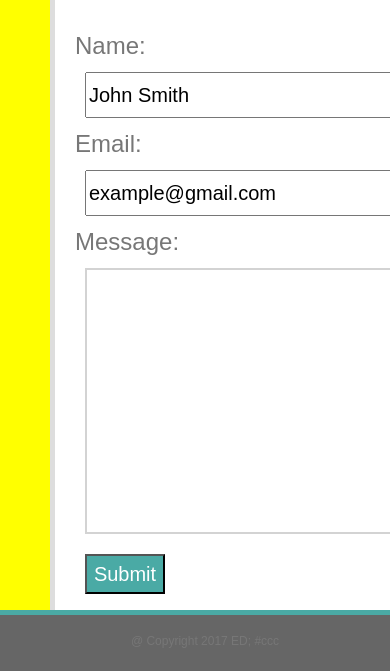
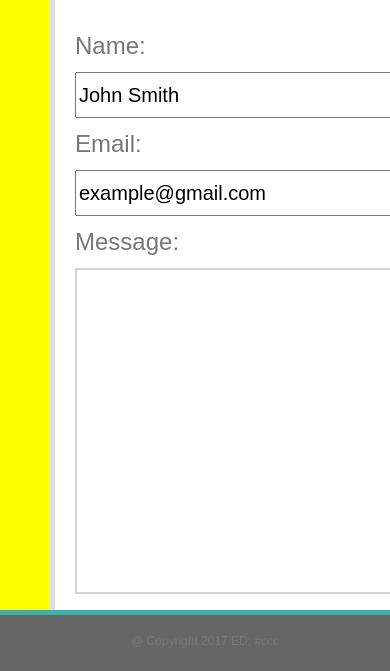
Before and after one commit to edudek002/Responsive-Portfolio, a plain HTML site: page contact.html in a window 390 px wide. Shown: the part 159-830 px from the top of the page. Drawn offline with Linux system fonts and the light colour scheme.

Commit message:
updated css for Contact and Portfolio

```diff
--- a/assets/css/style.css
+++ b/assets/css/style.css
@@ -2,6 +2,7 @@
 
 
 body {
+
   font-size: 24px;
   line-height: 32px;
   font-family: 'Arial', Helvetica Neue, Helvetica, sans-serif;
@@ -12,6 +13,7 @@ body {
 /* Header Files*/
 
 header {
+
   position: relative;
   padding: 0px;
   height: 52px;
@@ -62,7 +64,8 @@ a:active {
 }
 
 
- #name{
+#name{
+
   position: absolute;
   text-align: center;
   padding: 16px;
@@ -189,10 +192,7 @@ aside {
 
 .box {
 
-  position: relative;
-  margin: 10px;
-  left: 0px;
-  width: 570px;
+  width: 590px;
   height: 40px;
   font-size: 20px;
 }
@@ -207,7 +207,7 @@ aside {
 
 .box-6 {
 
-  height: 260px;
+  height: 320px;
 
 }
 
@@ -221,10 +221,9 @@ aside {
 
 input {
 
-  position: relative;
-  margin: 10px;
-  left: 0px;
-  width: 570px;
+  margin-top: 10px;
+  margin-bottom: 10px;
+  width: 590px;
   height: 40px;
   font-size: 20px;
 }
@@ -352,6 +351,50 @@ footer {
   left: 440px;
   }
 
+  input {
+
+  width: 330px;
+  }
+  .box {
+
+    width:330px;
+  }
+
+  .box-7{
+
+    width: 80px;
+  }
+
+  .gameA, .gameB, .gameC,.gameD {
+    position: static;
+    align-content: center;
+    margin-left: 55px;
+    margin-right:55px;
+
+
+  }
+
+  .textA{
+  margin-top: 180px;
+  margin-left: 55px;
+
+}
+
+.textB{
+  margin-top: 460px;
+  margin-right: 55px;
+
+}
+
+.textC{
+  margin-top: 740px;
+  margin-left: 55px;
+
+}
+
+.textD{
+  margin-top: 1020px;
+  margin-right: 55px;
 }
 
 
@@ -403,6 +446,21 @@ footer {
   margin-top: 40px;
   position: static;
 
+  }
+
+  input {
+
+  width: 490px;
+  }
+
+  .box {
+
+    width:490px;
+  }
+
+  .box-7{
+
+    width: 80px;
   }
 
 }
@@ -464,4 +522,20 @@ footer {
 
   }
 
+  input {
+
+  width: 370px;
+  }
+
+  .box {
+
+    width: 370px;
+  }
+
+  .box-7{
+
+    width: 80px;
+  }
+
+
 }
```
